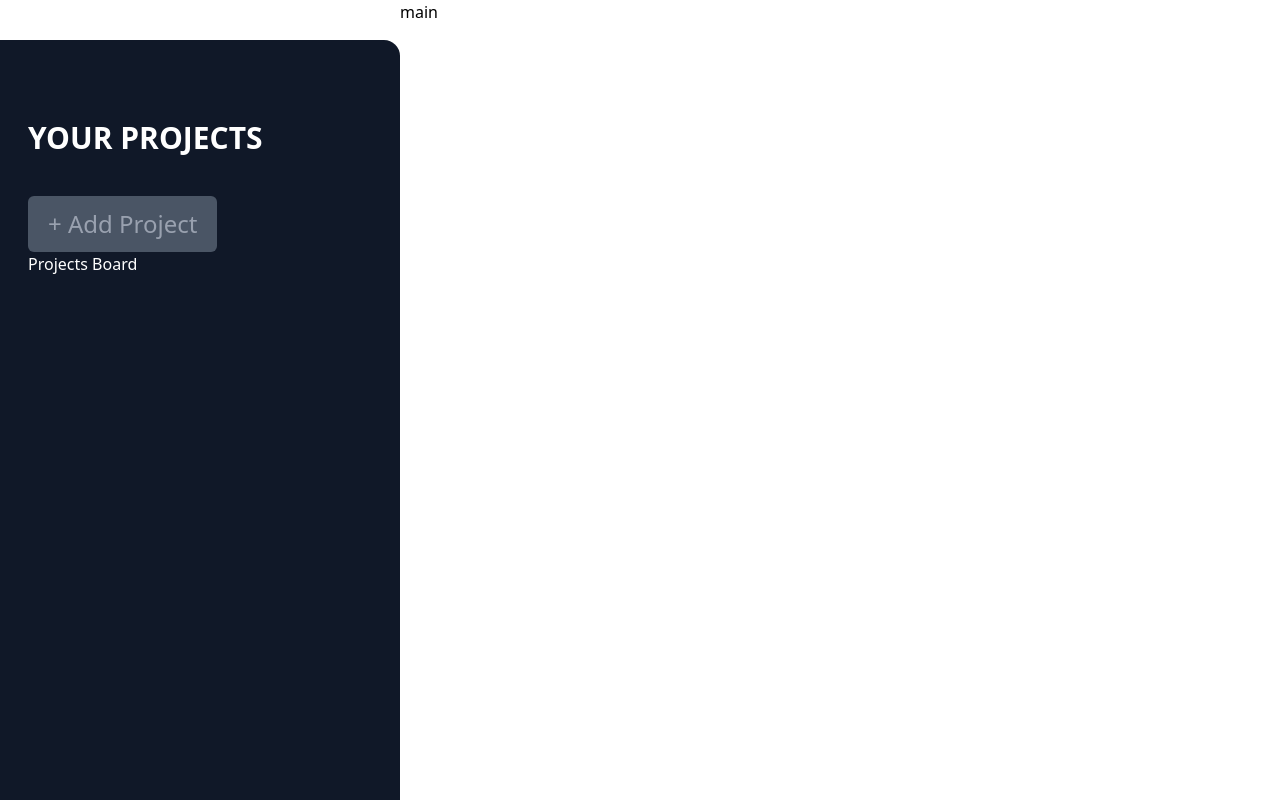
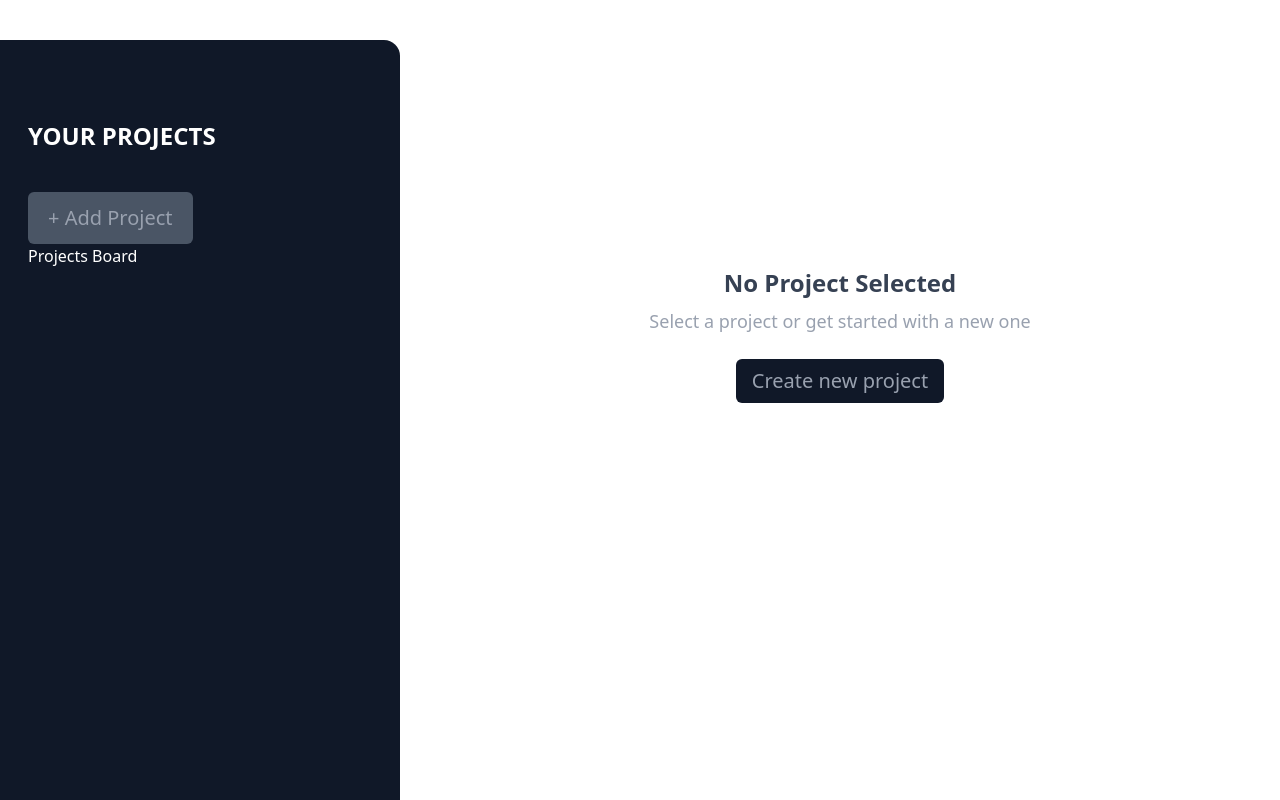
Before and after one commit to nimabed/project-manager, a React (Vite) app: page / in a window 1280 px wide. Built offline with nearby package versions, Linux system fonts and the light colour scheme.

Commit message:
CreateMessageTemp component in the main section added!

```diff
--- a/src/App.jsx
+++ b/src/App.jsx
@@ -1,4 +1,5 @@
 import Sidebar from './components/Sidebar';
+import CreateMessageTemp from './components/CreateMessageTemp';
 
 
 import './App.css'
@@ -12,7 +13,7 @@ function App() {
 
 
       <main className="">
-        main
+        <CreateMessageTemp />
       </main>
     </div>
   )
--- /dev/null
+++ b/src/components/CreateMessageTemp.jsx
@@ -0,0 +1,9 @@
+export default function CreateMessageTemp() {
+  return (
+    <div className="relative flex flex-col space-y-2 items-center mx-auto top-1/3">
+      <h2 className="text-2xl font-extrabold text-gray-700">No Project Selected</h2>
+      <p className="text-lg text-gray-400">Select a project or get started with a new one</p>
+      <button className="py-2 px-4 bg-gray-900 text-xl text-gray-400 rounded-md cursor-pointer hover:bg-gray-900/80 mt-4">Create new project</button>
+    </div>
+  )
+}
--- a/src/components/Sidebar.jsx
+++ b/src/components/Sidebar.jsx
@@ -4,8 +4,8 @@ export default function Sidebar() {
 
   return (
     <div className="size-full bg-gray-900 rounded-tr-2xl pt-10 pl-7 ">
-      <h2 className="text-white mt-10 text-3xl font-extrabold uppercase">Your Projects</h2>
-      <button className="py-3 px-5 mt-10 text-gray-400 bg-gray-600 rounded-md text-2xl cursor-pointer hover:bg-gray-600/80">+ Add Project</button>
+      <h2 className="text-white mt-10 text-2xl font-extrabold uppercase">Your Projects</h2>
+      <button className="py-3 px-5 mt-10 text-gray-400 bg-gray-600 rounded-md text-xl cursor-pointer hover:bg-gray-600/80">+ Add Project</button>
       <div className="text-white">
         Projects Board
       </div>
```
